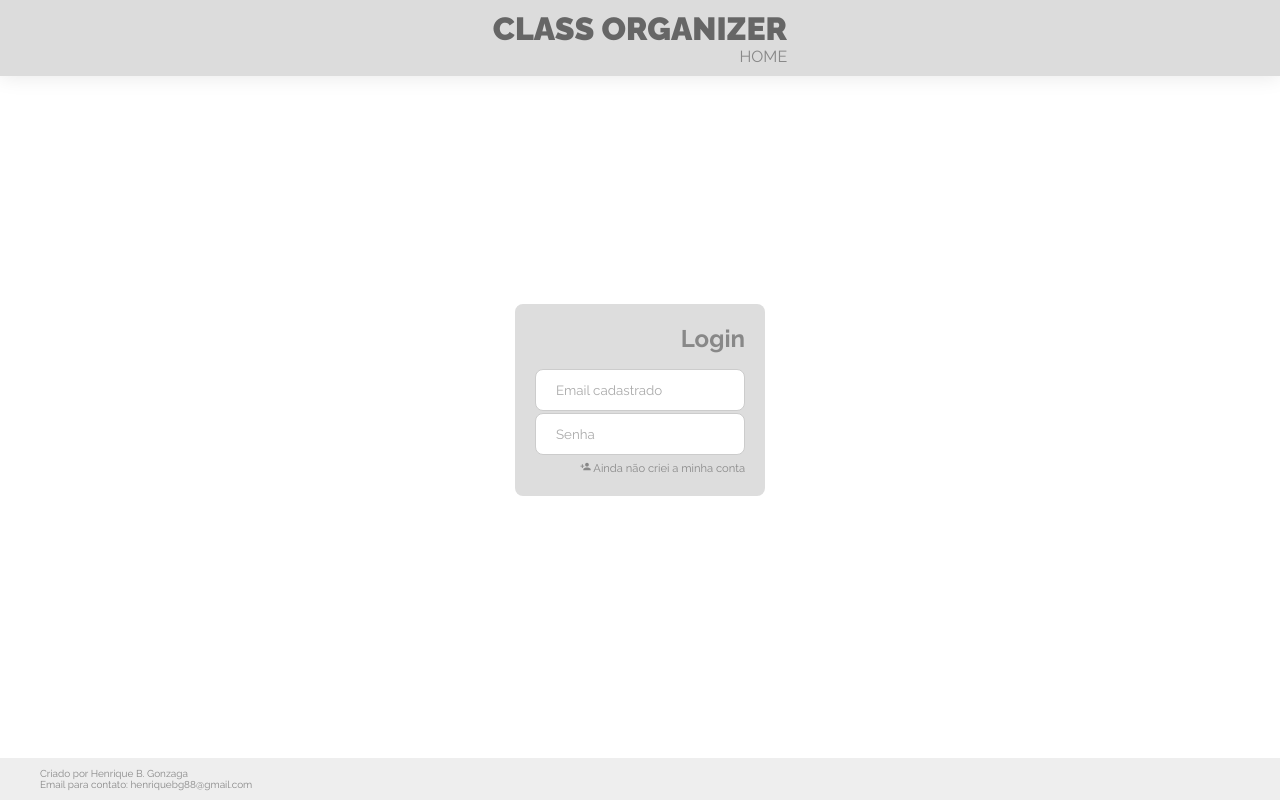
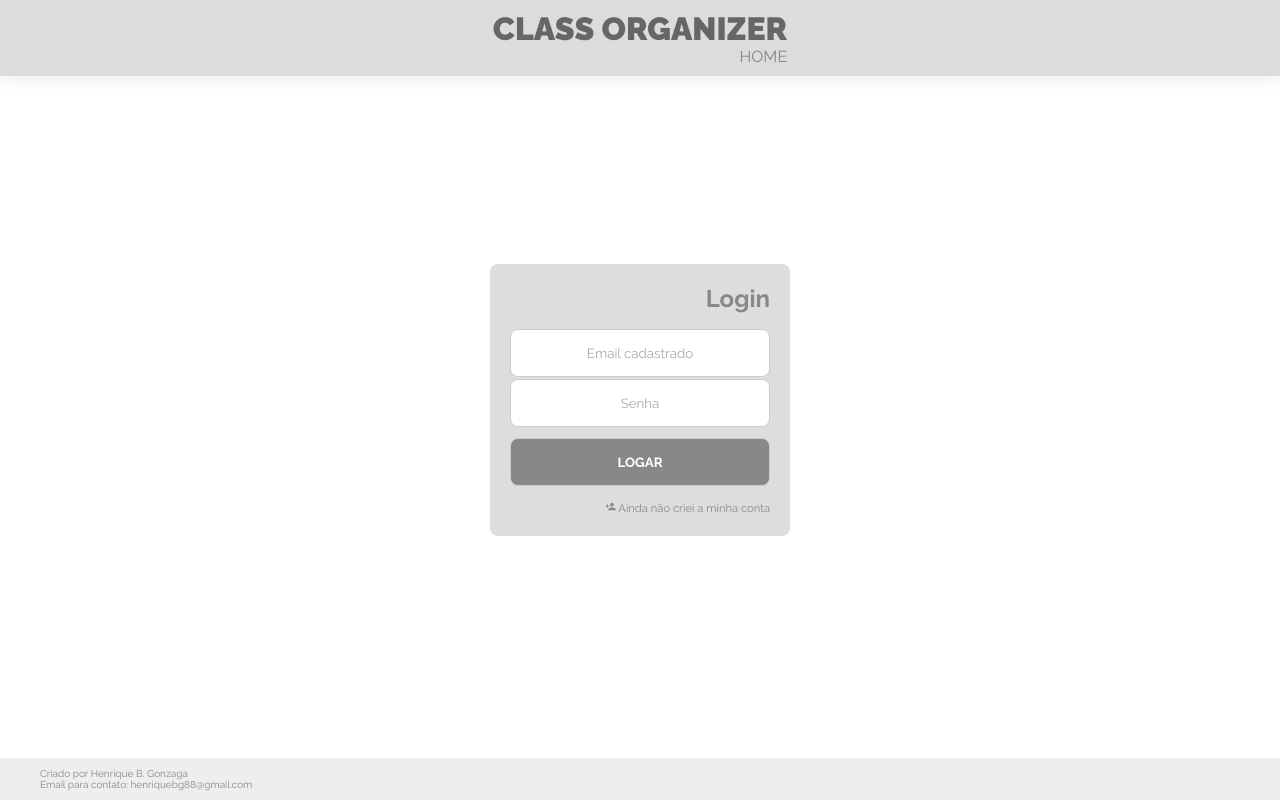
Before and after one commit to henriquebg88/Class_Creator, a React (Create React App) app in the folder frontend/: page / in a window 1280 px wide. Built offline with nearby package versions, Linux system fonts and the light colour scheme; the HTML template or start-up script is replaced by a standard one.

Commit message:
Login page layout finished

```diff
--- a/frontend/src/Pages/Login/index.js
+++ b/frontend/src/Pages/Login/index.js
@@ -10,8 +10,12 @@ export default function Login() {
 
                 <h2>Login</h2>
 
-                <input type="text" name="name" placeholder="Email cadastrado"></input>
-                <input type="password" name="password" placeholder="Senha"></input>
+                <form action="">
+                    <input type="text" name="name" placeholder="Email cadastrado"></input>
+                    <input type="password" name="password" placeholder="Senha"></input>
+                    <button type="submit">Logar</button>
+                </form>
+
                 <a href="/Registro"><MdPersonAdd></MdPersonAdd> Ainda não criei a minha conta</a>
 
 
--- a/frontend/src/Pages/Login/styles.css
+++ b/frontend/src/Pages/Login/styles.css
@@ -1,5 +1,5 @@
 .floating-box{
-    width: 250px;
+    width: 300px;
 }
 .floating-box h2{
     align-self: end;
--- a/frontend/src/global.css
+++ b/frontend/src/global.css
@@ -9,7 +9,12 @@
     font-family: 'Raleway', sans-serif;
 }
 a{
+    transition: 0.2s;
+
     text-decoration: none;
+}
+a:hover{
+    filter: brightness(0.6);
 }
 .container{
     width: 100%;
@@ -32,14 +37,35 @@ a{
     align-items: center;
     margin: auto;
 }
-input{
+input, button{
+    text-align: center;
+    justify-content: center;
+
     width: 100%;
-    height: 30px;
-    padding: 20px;
+    height: 100%;
+    padding: 15px;
     margin: 1px 0;
     border-radius: 8px;
     border: 1px solid #ccc;
+
+    display: inline-flex;
+
+    transition: 0.2s;
 }
+button{
+    margin: 10px 0;
+    color: white;
+    background-color: #888;
+
+    text-transform: uppercase;
+    font-weight: 600;
+}
+button:hover{
+    cursor: pointer;
+    filter: drop-shadow(0 4px 2px rgba(0,0,0,0.1));
+    transform: scale(1.02);
+}
+
 input::placeholder{
     color: #aaa;
 }
```
